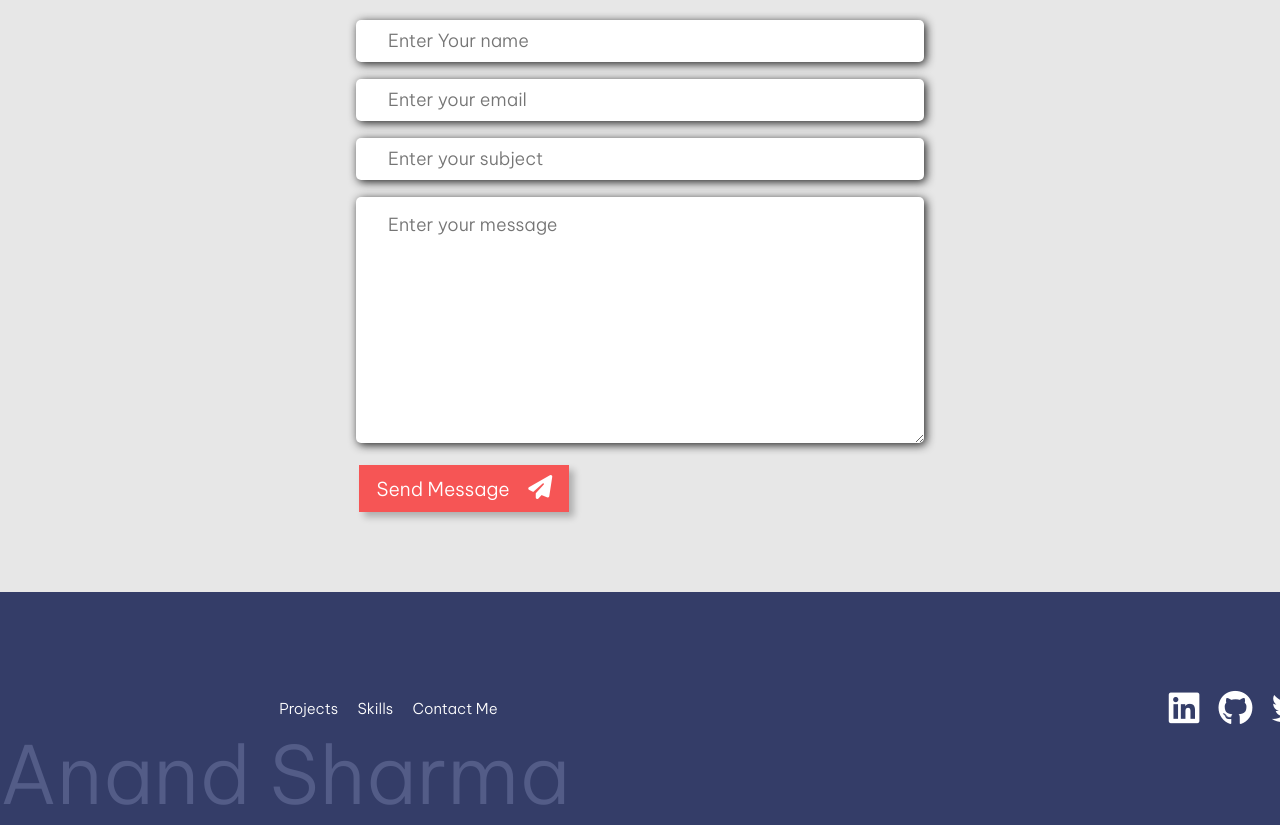
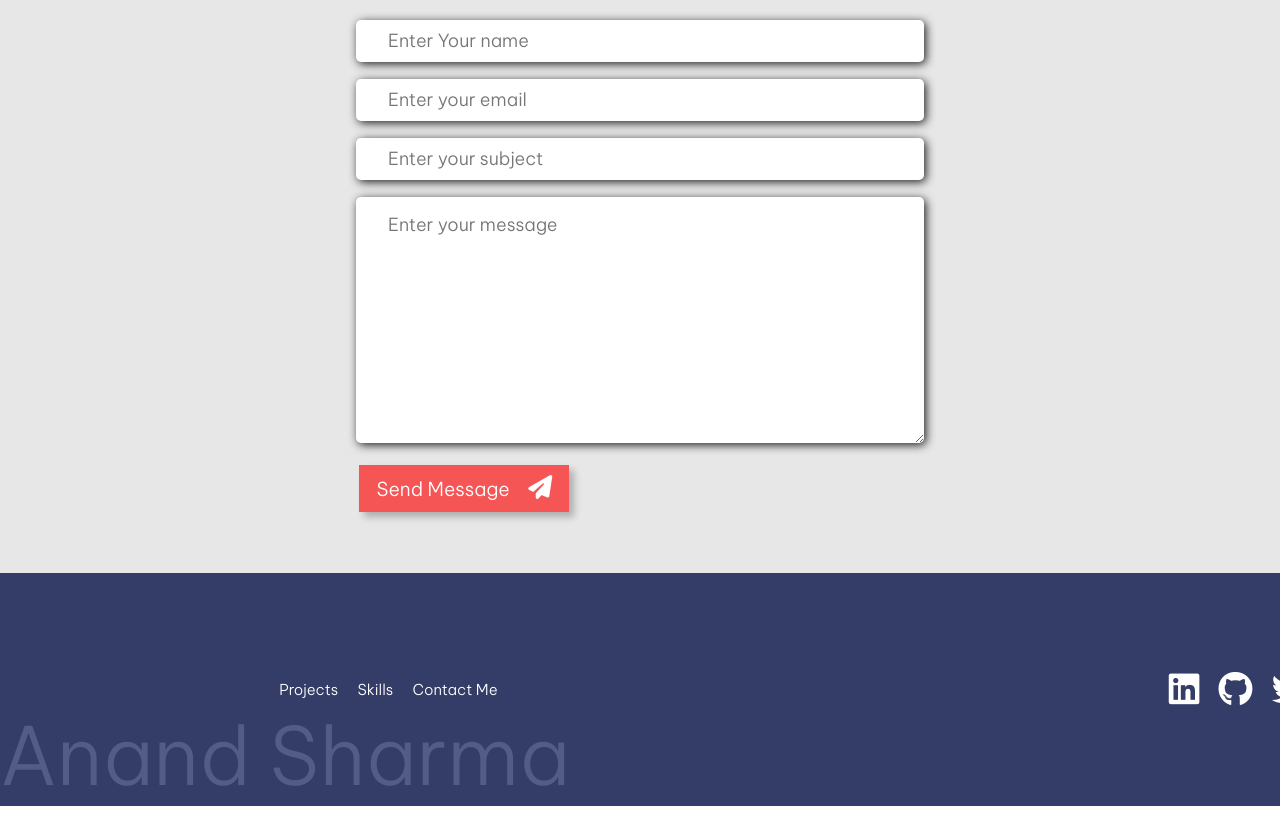
Before and after one commit to anandj1/Portfolio-Website, a plain HTML site: page index.html in a window 1280 px wide. Shown: the part 4770-5595 px from the top of the page. Drawn offline with nearby package versions, Linux system fonts and the light colour scheme.

Commit message:
Update style.css

```diff
--- a/style.css
+++ b/style.css
@@ -1331,7 +1331,7 @@ button:hover{
   }
   footer{
     position: relative;
-    margin-top: -1px;
+    margin-top: -20px;
     background-color:#343d68 ;
     padding: 5rem;
 
```
